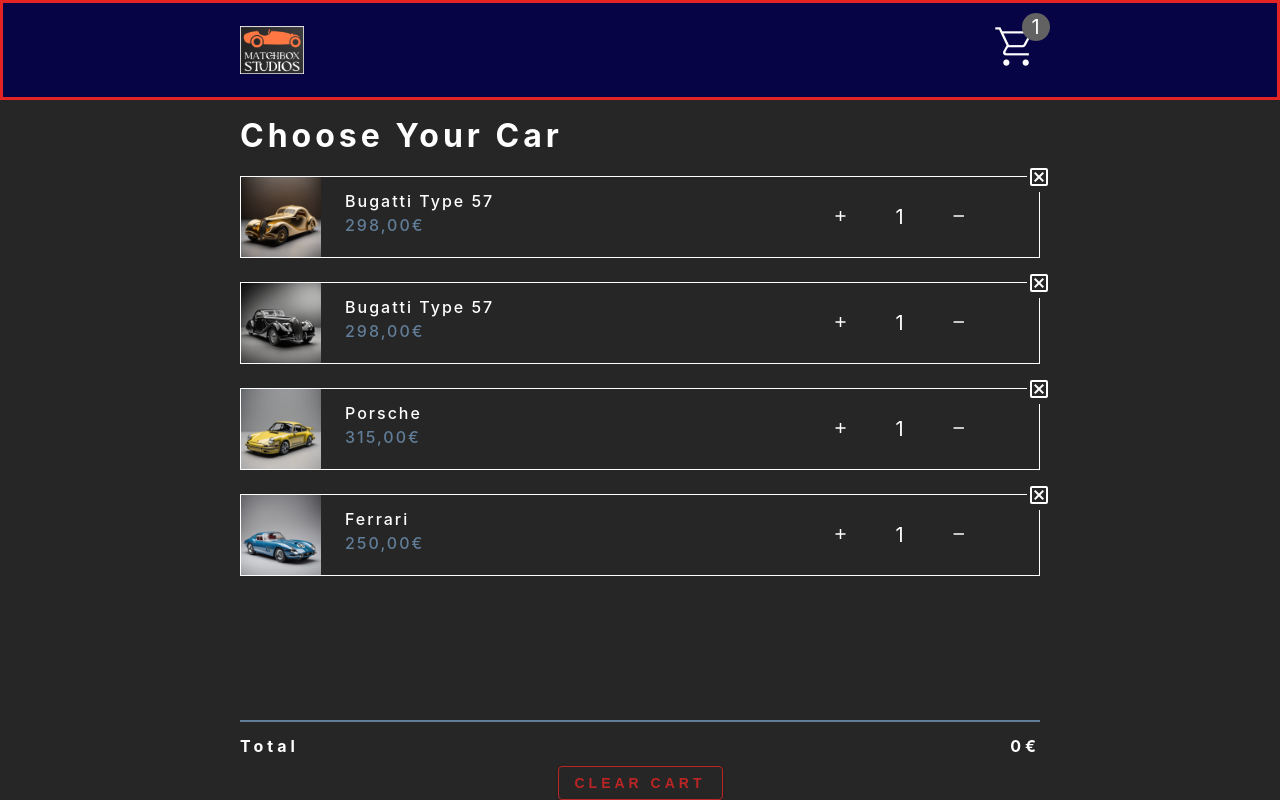
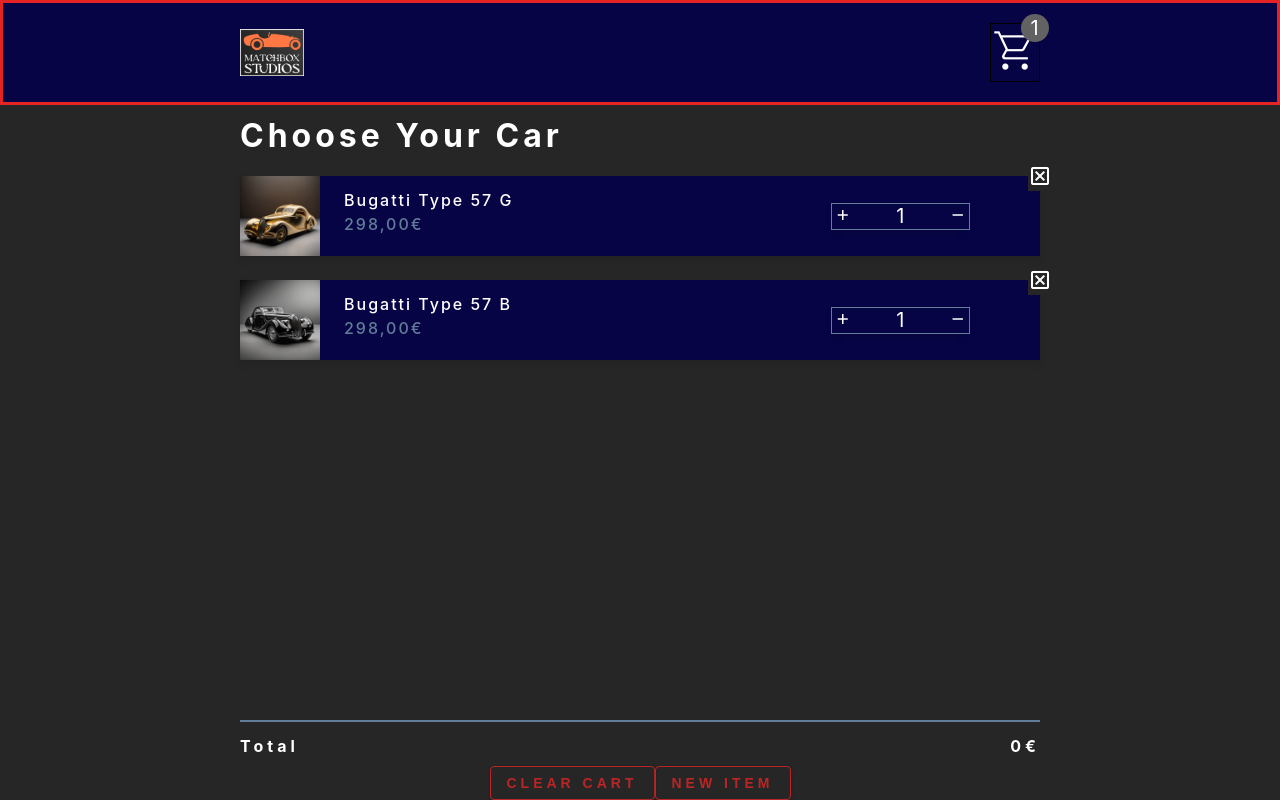
Before and after one commit to Murci2022/matchbox-shopping-cart, a React (Create React App) app: page / in a window 1280 px wide. Built offline with nearby package versions, Linux system fonts and the light colour scheme.

Commit message:
add reducers newItem, add, remove, decrease

```diff
--- a/src/Items.js
+++ b/src/Items.js
@@ -6,14 +6,14 @@ import Porsche from './images/Porsche 911 1963.png';
 const Items = [
   {
     id: 'recdRxBsE14Rr2VuJ',
-    title: 'Bugatti Type 57',
+    title: 'Bugatti Type 57 G',
     price: '298,00',
     img: BugattiGold,
     amount: 1,
   },
   {
     id: 'rec1JZlfCIBOPdcT2',
-    title: 'Bugatti Type 57',
+    title: 'Bugatti Type 57 B',
     price: '298,00',
     img: BugattiBlack,
     amount: 1,
--- a/src/components/CartContainer.js
+++ b/src/components/CartContainer.js
@@ -1,7 +1,7 @@
 import React from 'react';
 import CartItem from './CartItem';
 import { useDispatch, useSelector } from 'react-redux';
-import { clearCart } from '../features/cart/cartSlice';
+import { clearCart, newItem } from '../features/cart/cartSlice';
 
 const CartContainer = () => {
   const { cartItems, total, amount } = useSelector((store) => store.cart);
@@ -49,6 +49,14 @@ const CartContainer = () => {
             >
               Clear Cart
             </button>
+            <button
+              className='btn clear-btn'
+              onClick={() => {
+                dispatch(newItem());
+              }}
+            >
+              New Item
+            </button>
           </div>
         </div>
       </footer>
--- a/src/components/CartItem.js
+++ b/src/components/CartItem.js
@@ -1,6 +1,6 @@
 import React from 'react';
 import { AddIcon, DecreaseIcon, RemoveIcon } from '../icons';
-import { addItem } from '../features/cart/cartSlice';
+import { removeItem, increase, decrease } from '../features/cart/cartSlice';
 import { useDispatch } from 'react-redux';
 
 const CartItem = ({ id, img, title, price, amount }) => {
@@ -19,17 +19,30 @@ const CartItem = ({ id, img, title, price, amount }) => {
         <button
           className='amount-btn'
           onClick={() => {
-            dispatch(addItem());
+            dispatch(increase({ id }));
           }}
         >
           <AddIcon />
         </button>
         <p className='amount'>{amount}</p>
-        <button className='amount-btn'>
+        <button
+          className='amount-btn'
+          onClick={() => {
+            if (amount === 0) {
+              return;
+            }
+            dispatch(decrease({ id }));
+          }}
+        >
           <DecreaseIcon />
         </button>
       </div>
-      <button className='remove-btn'>
+      <button
+        className='remove-btn'
+        onClick={() => {
+          dispatch(removeItem(id));
+        }}
+      >
         <RemoveIcon />
       </button>
     </article>
--- a/src/features/cart/cartSlice.js
+++ b/src/features/cart/cartSlice.js
@@ -1,7 +1,7 @@
 import { createSlice } from '@reduxjs/toolkit';
 import Items from '../../Items';
 const initialState = {
-  cartItems: Items,
+  cartItems: Items.slice(0, 2),
   amount: 1,
   total: 0,
   isLoading: 0,
@@ -14,13 +14,38 @@ const cartSlice = createSlice({
     clearCart: (state) => {
       state.cartItems = [];
     },
-    addItem: (state, action) => {
-      state.amount = action.payload + 1;
+    removeItem: (state, action) => {
+      const itemId = action.payload;
+      state.cartItems = state.cartItems.filter((item) => item.id !== itemId);
+    },
+    increase: (state, { payload }) => {
+      const cartItem = state.cartItems.find((item) => item.id === payload.id);
+      cartItem.amount = cartItem.amount + 1;
+    },
+    decrease: (state, { payload }) => {
+      const cartItem = state.cartItems.find((item) => item.id === payload.id);
+      cartItem.amount = cartItem.amount - 1;
+    },
+    newItem: (state, action) => {
+      let newItem;
+      for (let i = 0; i < Items.length; i++) {
+        const itemExists = state.cartItems.some(
+          (item) => item.id === Items[i].id
+        );
+        if (!itemExists) {
+          newItem = Items[i];
+          break;
+        }
+      }
+      if (!newItem) return;
+
+      state.cartItems = [...state.cartItems, newItem];
     },
   },
 });
 
 console.log(cartSlice);
 
-export const { clearCart, addItem } = cartSlice.actions;
+export const { clearCart, removeItem, increase, decrease, newItem } =
+  cartSlice.actions;
 export default cartSlice.reducer;
--- a/src/icons.js
+++ b/src/icons.js
@@ -20,7 +20,7 @@ export const DecreaseIcon = () => {
 };
 export const RemoveIcon = () => {
   return (
-    <span class='remove-icon material-symbols-outlined'>
+    <span className='remove-icon material-symbols-outlined'>
       disabled_by_default
     </span>
   );
--- a/src/index.css
+++ b/src/index.css
@@ -162,6 +162,7 @@ nav h3 {
   color: var(--clr-white);
 }
 .nav-container {
+  border: 1px solid black;
   display: block;
   position: relative;
 }
@@ -177,6 +178,7 @@ nav h3 {
 .cart-icon {
   font-variation-settings: 'FILL' 0, 'wght' 200, 'GRAD' 200, 'opsz' 48;
   font-size: 3rem;
+  margin-top: 3px;
 }
 
 .amount-container {
@@ -255,12 +257,15 @@ Cart Item
 */
 .cart-item {
   position: relative;
-  border: 1px solid white;
+  /* border: 1px solid white; */
+
   display: grid;
   align-items: center;
   grid-template-columns: auto 1fr 0.3fr 0.1fr;
   grid-column-gap: 1.5rem;
   margin: 1.5rem 0;
+  background-color: #070446;
+  box-shadow: 0 4px 8px rgba(0, 0, 0, 0.1);
 }
 .cart-item img {
   width: 5rem;
@@ -294,9 +299,12 @@ Cart Item
 }
 /* -------------------------grid 3--------------------- */
 .amount-btn-conti {
+  border: 1px solid var(--clr-grey-5);
   display: flex;
   justify-content: space-between;
+  padding: 1px;
   align-items: center;
+  box-shadow: 0 4px 8px rgba(0, 0, 0, 0.1);
 }
 .amount-btn {
   /* width: 24px; */
```
Also changed, not shown: 1 other file (tests, documents, lock files or other folders).
